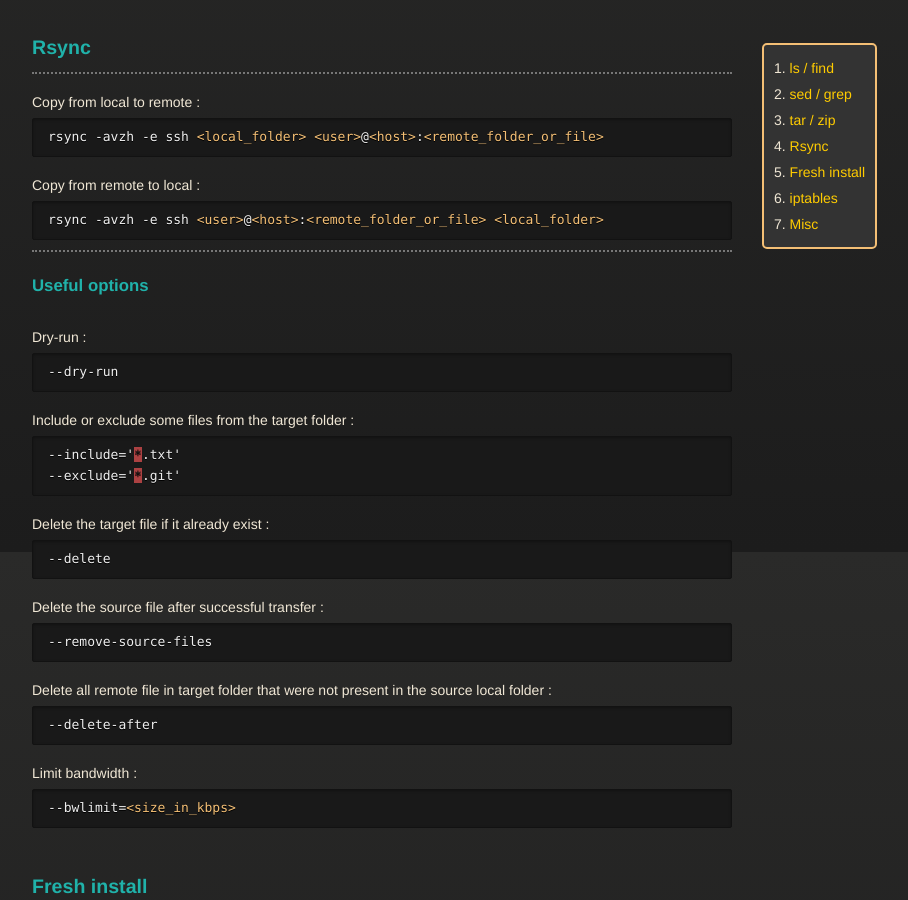
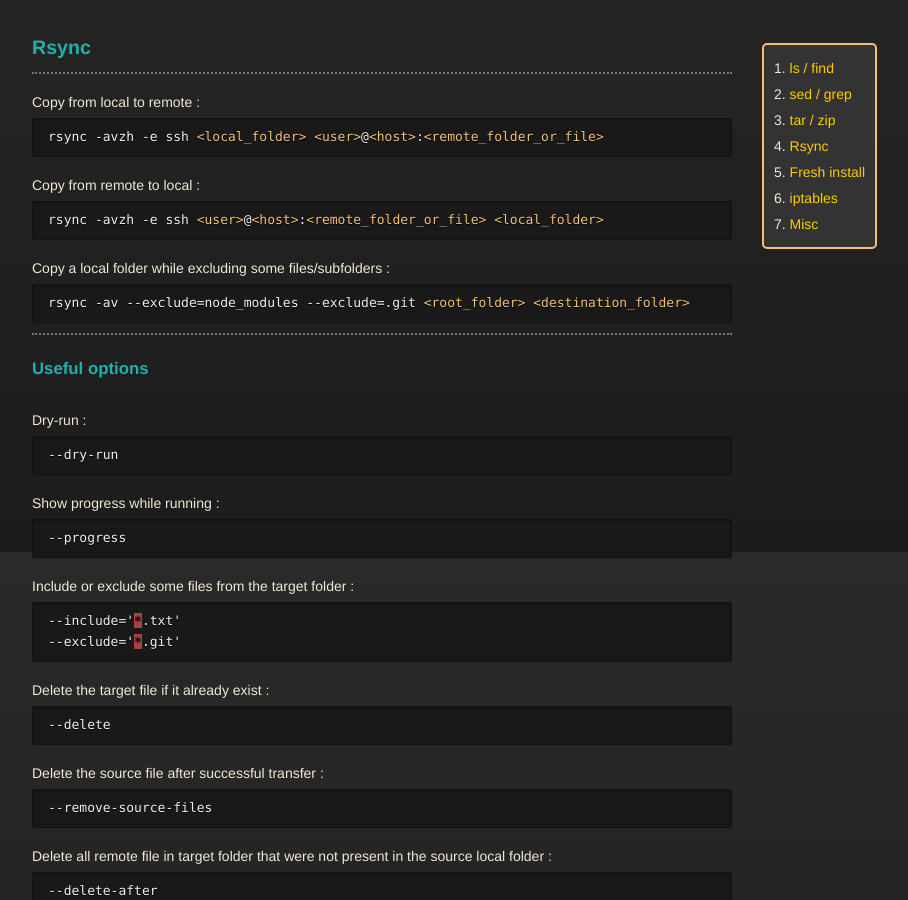
Before and after one commit to vincent-clipet/cheatsheets, a Jekyll site: the page built from markdown/unix.md, in a window 1280 px wide and 900 px high, scrolled down 1248 px. Shown: the whole window, without its empty margins (258-1166 px from the left). Built offline with Jekyll 4.4.1, drawn with Linux system fonts in a browser that asks for light colours; our own code applies the rules of GitHub Pages for plain Markdown files.

Commit message:
feat(unix): Added a command to recursively copy a folder while excluding some subfolders

````diff
--- a/markdown/unix.md
+++ b/markdown/unix.md
@@ -106,6 +106,11 @@
 rsync -avzh -e ssh <user>@<host>:<remote_folder_or_file> <local_folder>
 ```
 
+Copy a local folder while excluding some files/subfolders :
+```md
+rsync -av --exclude=node_modules --exclude=.git <root_folder> <destination_folder>
+```
+
 <hr>
 
 #### Useful options
@@ -113,6 +118,11 @@
 Dry-run :
 ```
 --dry-run
+```
+
+Show progress while running :
+```
+--progress
 ```
 
 Include or exclude some files from the target folder :
````
